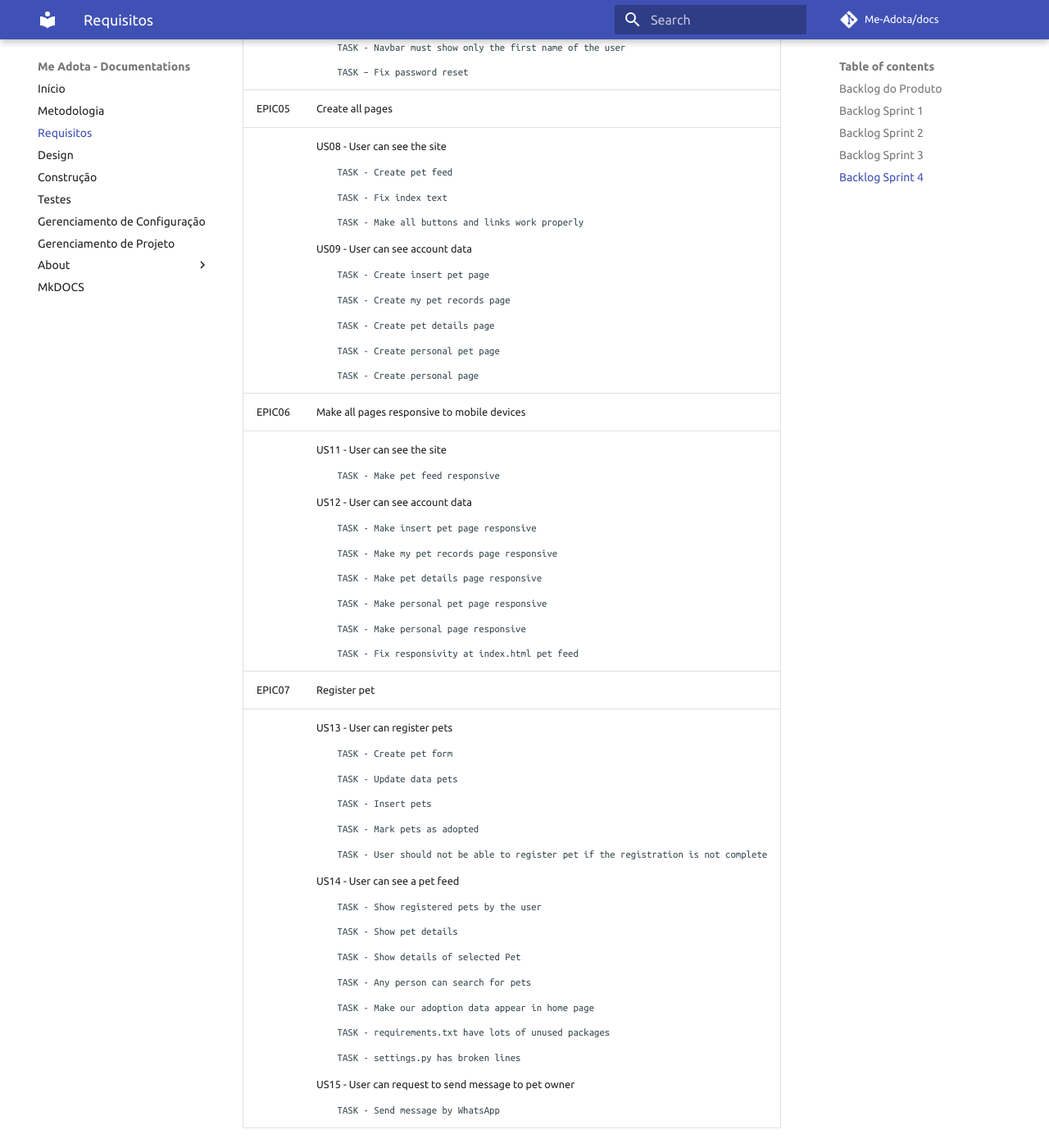
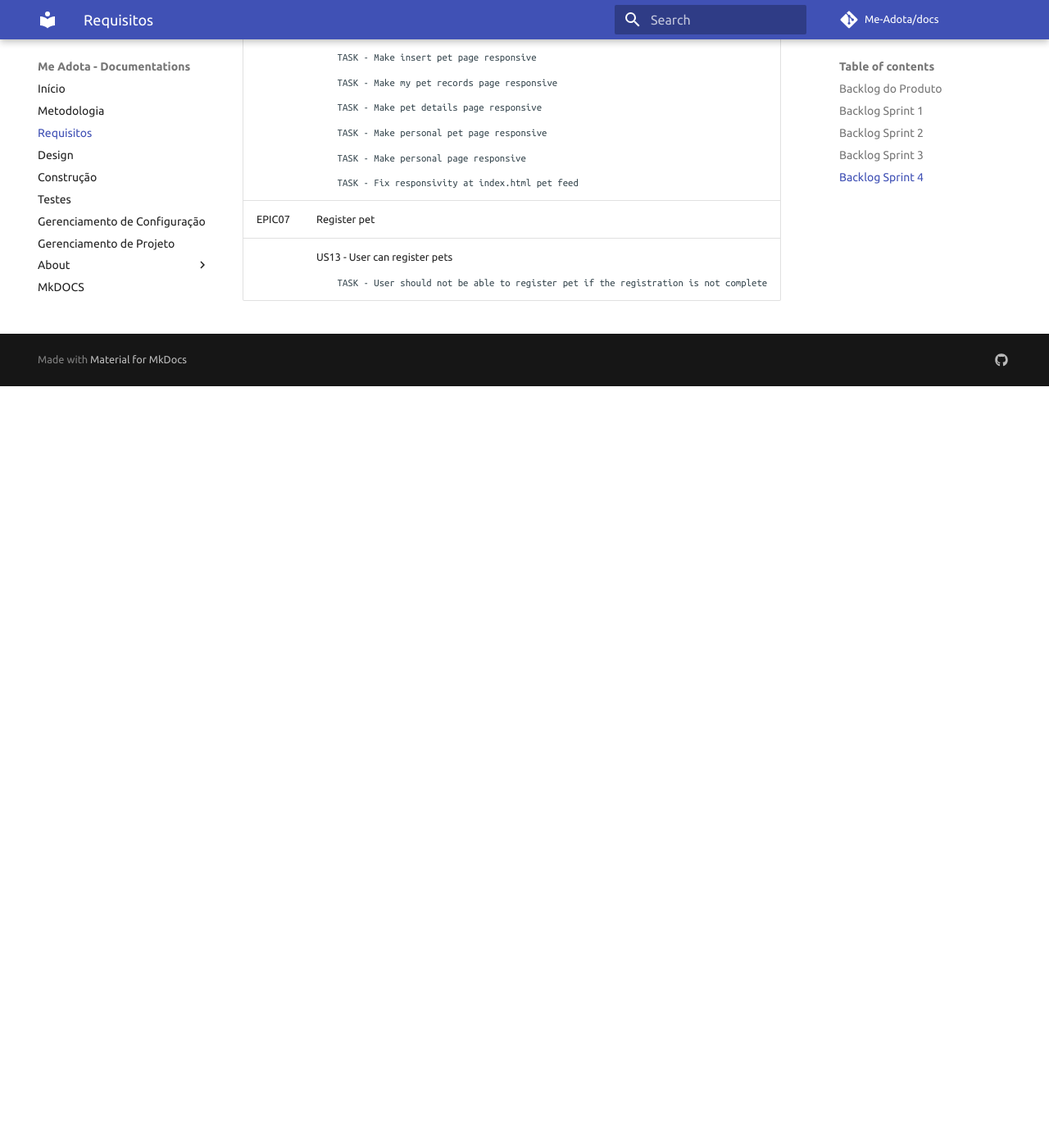
Before and after one commit to Me-Adota/docs, an MkDocs documentation site: the page built from docs/requirements.md, in a window 1280 px wide and 1400 px high, scrolled down 7580 px. Shown: the whole window at 82% size. Built offline with MkDocs 1.6.1 and Material for MkDocs 9.7.7, drawn with Linux system fonts in a browser that asks for light colours; comment, search, counter and statistics services are not loaded; after the commit the page ends 8051 px from its top, so only the background shows below that; some of the changed text lies outside the part shown.

Commit message:
:arrow_up: Updated requirements.md

```diff
--- a/docs/requirements.md
+++ b/docs/requirements.md
@@ -323,10 +323,6 @@ Não foi possível realizar a Observação Participativa para compor o levantame
         </td>
     </tr>
     <tr>
-        <td>EPIC04</td>
-        <td>Create all models </td>
-    </tr>
-    <tr>
         <td>EPIC05</td>
         <td>Create all pages</td>
     </tr>
@@ -389,24 +385,9 @@ Não foi possível realizar a Observação Participativa para compor o levantame
     <tr>
         <td></td>
         <td>
-            US00 - User can sign up<br>
-                <pre>    TASK - Create account with Google</pre>
-                <pre>    TASK - Create account with Twitter</pre>
             US01 - User must verify their regular account<br>
                 <pre>    TASK - Update email template</pre>
                 <pre>    TASK - Update Verify Your E-mail Address template</pre>
-        </td>
-    </tr>
-    <tr>
-        <td>EPIC01</td>
-        <td>Login implementation</td>
-    </tr>
-    <tr>
-        <td></td>
-        <td>
-            US02 - User can log in<br>
-                <pre>    TASK - Google Login</pre>
-                <pre>    TASK - Twitter Login</pre>
         </td>
     </tr>
     <tr>
@@ -429,15 +410,8 @@ Não foi possível realizar a Observação Participativa para compor o levantame
         <td></td>
         <td>
             US08 - User can see the site<br>
-                <pre>    TASK - Create pet feed</pre>
                 <pre>    TASK - Fix index text</pre>
                 <pre>    TASK - Make all buttons and links work properly</pre>
-            US09 - User can see account data <br>
-                <pre>    TASK - Create insert pet page</pre>
-                <pre>    TASK - Create my pet records page</pre>
-                <pre>    TASK - Create pet details page</pre>
-                <pre>    TASK - Create personal pet page</pre>
-                <pre>    TASK - Create personal page</pre>
         </td>
     </tr>
     <tr>
@@ -447,8 +421,6 @@ Não foi possível realizar a Observação Participativa para compor o levantame
     <tr>
         <td></td>
         <td>
-            US11 - User can see the site<br>
-                <pre>    TASK - Make pet feed responsive</pre>
             US12 - User can see account data<br>
                 <pre>    TASK - Make insert pet page responsive</pre>
                 <pre>    TASK - Make my pet records page responsive</pre>
@@ -466,21 +438,7 @@ Não foi possível realizar a Observação Participativa para compor o levantame
         <td></td>
         <td>
             US13 - User can register pets<br>
-                <pre>    TASK - Create pet form</pre>
-                <pre>    TASK - Update data pets</pre>
-                <pre>    TASK - Insert pets</pre>
-                <pre>    TASK - Mark pets as adopted</pre>
                 <pre>    TASK - User should not be able to register pet if the registration is not complete</pre>
-            US14 - User can see a pet feed<br>
-                <pre>    TASK - Show registered pets by the user</pre>
-                <pre>    TASK - Show pet details</pre>
-                <pre>    TASK - Show details of selected Pet</pre>
-                <pre>    TASK - Any person can search for pets</pre>
-                <pre>    TASK - Make our adoption data appear in home page</pre>
-                <pre>    TASK - requirements.txt have lots of unused packages</pre>
-                <pre>    TASK - settings.py has broken lines</pre>
-            US15 - User can request to send message to pet owner<br>
-                <pre>    TASK - Send message by WhatsApp</pre>
         </td>
     <tr>
 </table>
```
